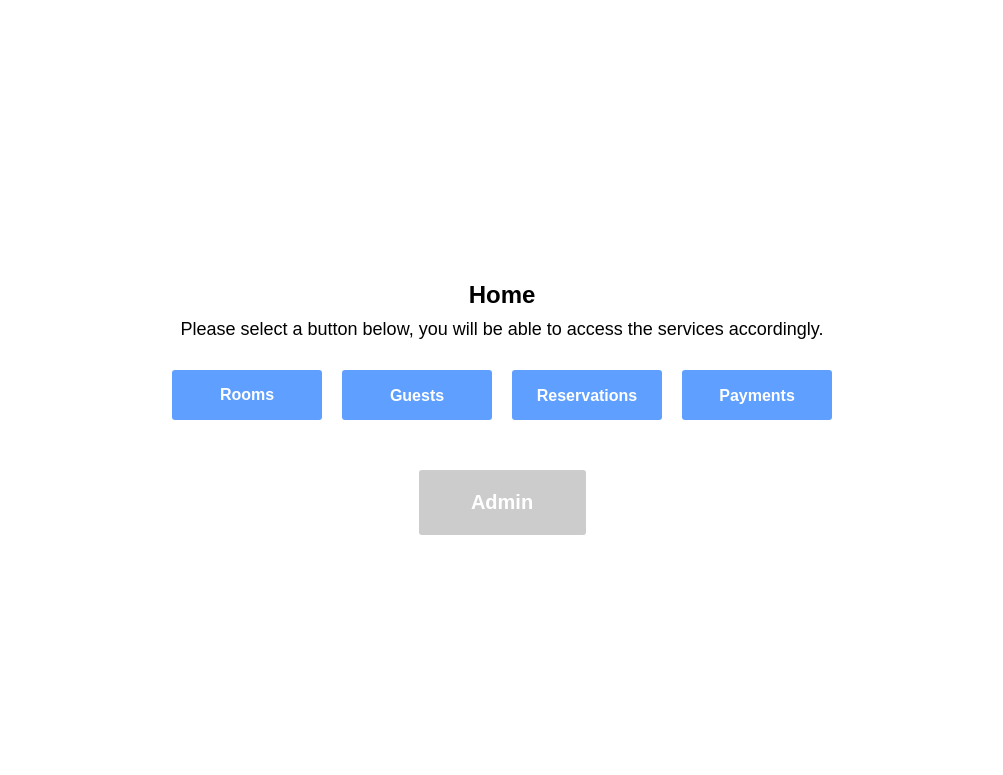
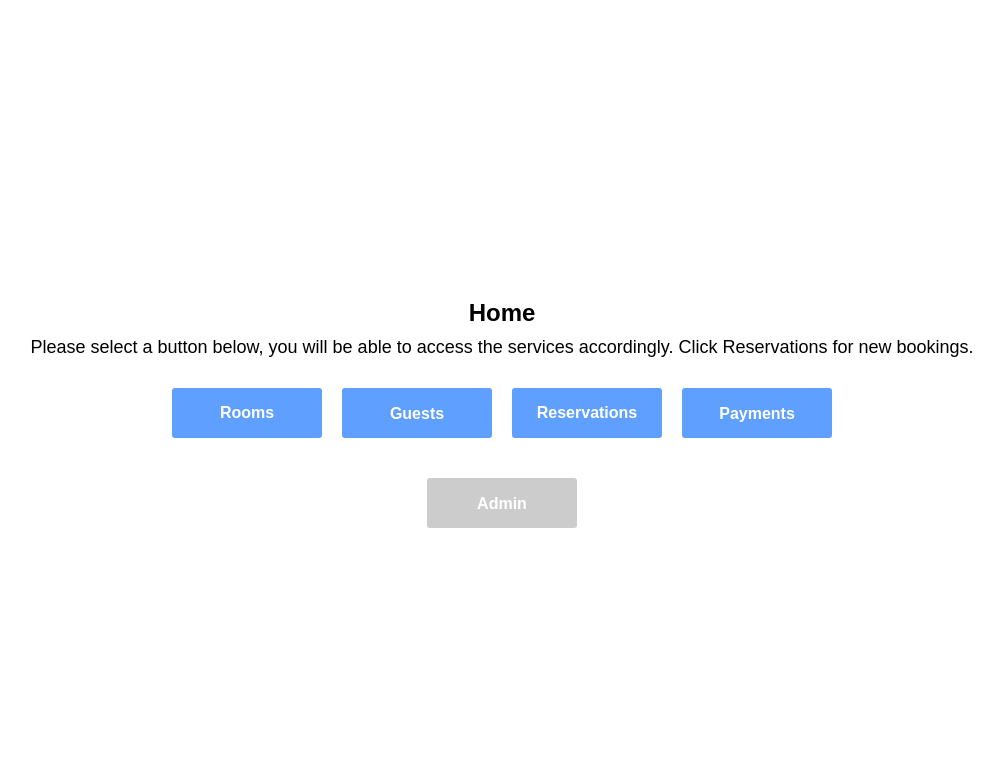
Before and after one commit to DevSTheDeveloper/hotelManagmentProject, a Django app: page /homepage/ in a window 1280 px wide. Shown: the top 775 px of the page, without its empty margins (138-1141 px from the left). Run offline with Django 4.2, Linux system fonts and the light colour scheme.

Commit message:
Reservations view is now functional

```diff
--- a/hotel/templates/homepage.html
+++ b/hotel/templates/homepage.html
@@ -78,17 +78,22 @@
 
 
         .admin-button-false {
-            width: 167px;
-            height: 65px;
+            display: inline-block;
+            text-align: center;
+            width: 150px; /* Adjust the width as needed */
+            height: 50px; /* Adjust the height as needed */
+            line-height: 50px; /* Vertically center the text */
+            color: white;
+            font-weight: bold;
+            font-size: 16px; /* Adjust the font size as needed */
+            text-decoration: none; /* Remove underline */
+            border: none;
+            border-radius: 3px;
+            cursor: pointer;
+            margin: 10px;
             background-color: #ccc; /* Greyed out color for non-admin users */
             color: #ffffff;
-            font-weight: bold;
-            font-size: 20px;
-            border: none;
-            padding: 5px 15px;
-            border-radius: 3px;
             cursor: not-allowed;
-            margin: 20px;
 
 
 
@@ -98,11 +103,11 @@
 <body>
     <div id="content">
         <div id="top-text">Home</div>
-        <div id="sub-text">Please select a button below, you will be able to access the services accordingly.</div>
+        <div id="sub-text">Please select a button below, you will be able to access the services accordingly. Click Reservations for new bookings.</div>
         <div class="button-container">
             <a href="{% url 'rooms' %}" class="button">Rooms</a>
             <button class="button">Guests</button>
-            <button class="button">Reservations</button>
+            <a href="{% url 'make_reservation' %}" class="button">Reservations</a>
             <button class="button">Payments</button>
         </div>
 
--- a/hotel_management/urls.py
+++ b/hotel_management/urls.py
@@ -12,6 +12,5 @@ urlpatterns = [
     path('rooms/', views.rooms_views, name='rooms'),  # Updated view function name and URL pattern
     path('redirect-to-homepage/', redirect_to_homepage, name='redirect_to_homepage'),
     path('update_room_status/', views.update_room_status, name='update_room_status'),
-    path('make_reservation/', views.reservation_view, name='make_reservation'),
-
+    path('reservations/', views.make_reservation, name='make_reservation'),
 ]
```
Also changed, not shown: db.sqlite3, 3 other files.
